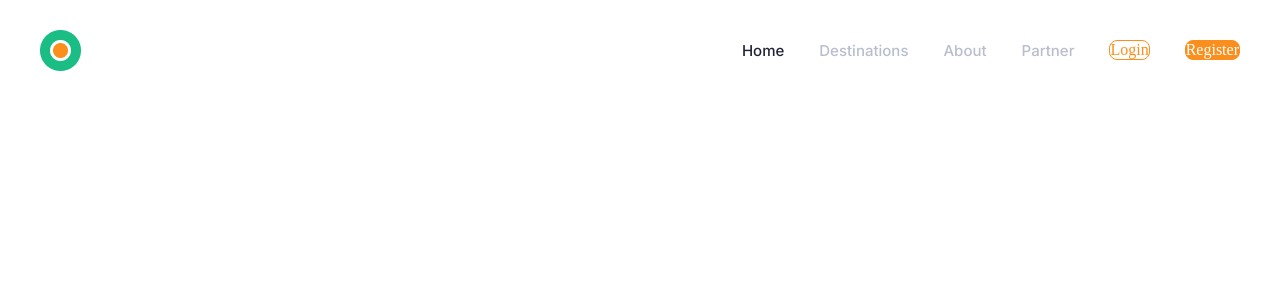
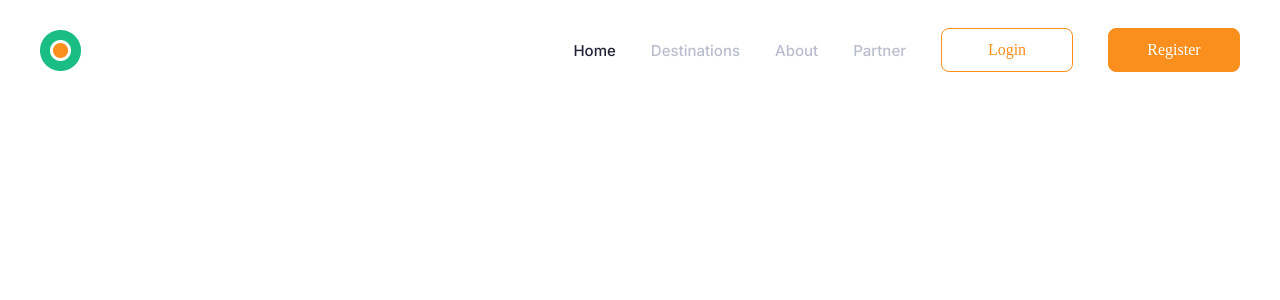
Before and after one commit to Furqaaan/ExploreTravel, a React (Vite) app: page / in a window 1280 px wide. Shown: the top 300 px of the page. Built offline with nearby package versions, Linux system fonts and the light colour scheme.

Commit message:
Fixed to use only sass files and removed the css files

```diff
--- a/package.json
+++ b/package.json
@@ -10,7 +10,8 @@
   },
   "dependencies": {
     "react": "^18.2.0",
-    "react-dom": "^18.2.0"
+    "react-dom": "^18.2.0",
+    "sass": "^1.54.5"
   },
   "devDependencies": {
     "@types/react": "^18.0.15",
--- a/src/components/Header/Header.css
+++ /dev/null
@@ -1,38 +0,0 @@
-.header-container {
-  height: 100px;
-  display: flex;
-  align-items: center;
-  justify-content: space-between;
-}
-.header-container .header-container-list {
-  list-style-type: none;
-  display: flex;
-  -moz-column-gap: 35px;
-       column-gap: 35px;
-  align-items: center;
-}
-.header-container .header-container-list .header-container-links {
-  font-weight: 500;
-  font-size: 15px;
-  color: #B8BECD;
-  font-family: "Inter", sans-serif;
-}
-.header-container .header-container-list .active .header-container-links {
-  color: #202336;
-}
-.header-container .header-container-list .secondary-btn .header-container-links, .header-container .header-container-list .primary-btn .header-container-links {
-  width: 132px;
-  height: 44px;
-  text-align: center;
-}
-
-@media screen and (max-width: 700px) {
-  .header-container {
-    flex-direction: column;
-    row-gap: 20px;
-  }
-  .header-container .header-container-list {
-    flex-direction: column;
-    row-gap: 20px;
-  }
-}/*# sourceMappingURL=Header.css.map */
--- a/src/components/Header/Header.jsx
+++ b/src/components/Header/Header.jsx
@@ -1,4 +1,4 @@
-import "./Header.css";
+import "./Header.scss";
 
 function Header() {
 	return (
--- a/src/components/Header/Header.scss
+++ b/src/components/Header/Header.scss
@@ -23,7 +23,7 @@
 			color: #202336;
 		}
 
-		.secondary-btn .header-container-links, .primary-btn .header-container-links{
+		.secondary-btn .btn-link , .primary-btn .btn-link{
 			width: 132px;
 			height: 44px;
 			text-align: center;
```
Also changed, not shown: 2 other files (tests, documents, lock files or other folders).
